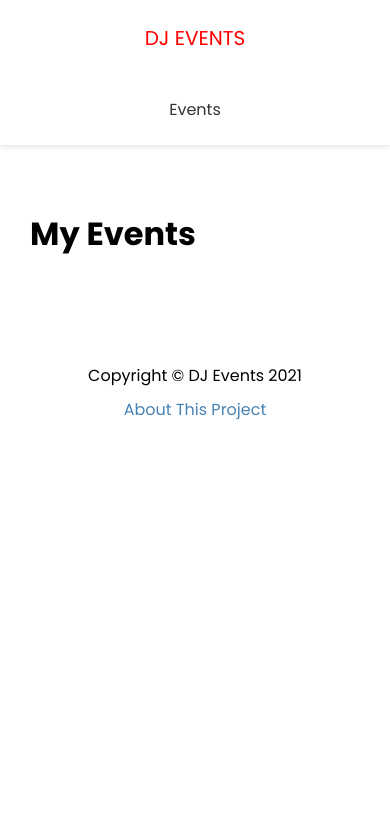
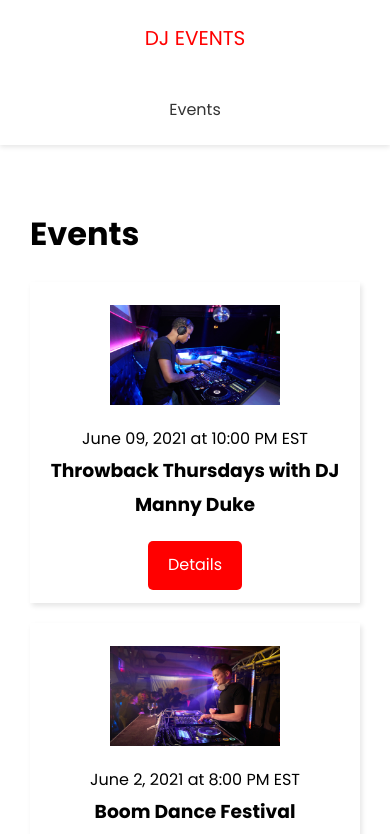
Before and after one commit to harshpandey002/next-events, a Next.js app: page /events in a window 390 px wide. Shown: the top 834 px of the page. Built offline with nearby package versions, Linux system fonts and the light colour scheme; no server answers.

Commit message:
Displaying Events

```diff
--- /dev/null
+++ b/components/EventItem.js
@@ -0,0 +1,31 @@
+import Link from "next/link";
+import Image from "next/image";
+import styles from "@/styles/EventItem.module.css";
+
+function EventItem({ evt }) {
+  return (
+    <div className={styles.event}>
+      <div className={styles.img}>
+        <Image
+          src={evt.image ? evt.image : "/images/event-default.png"}
+          width={170}
+          height={100}
+        />
+      </div>
+      <div className={styles.info}>
+        <span>
+          {evt.date} at {evt.time}
+        </span>
+        <h3>{evt.name}</h3>
+      </div>
+
+      <div className={styles.link}>
+        <Link href={`/events/${evt.slug}`}>
+          <a className="btn">Details</a>
+        </Link>
+      </div>
+    </div>
+  );
+}
+
+export default EventItem;
--- a/pages/events/index.js
+++ b/pages/events/index.js
@@ -1,11 +1,37 @@
 import Layout from "@/components/Layout";
+import { API_URL } from "@/config/index";
+import EventItem from "@/components/EventItem";
 
-function EventsPage() {
+export default function EventsPage({ events }) {
   return (
     <Layout>
-      <h1>My Events</h1>
+      <h1>Events</h1>
+      {events.length === 0 && <h3>No events to show</h3>}
+
+      {events.map((evt) => (
+        <EventItem key={evt.id} evt={evt} />
+      ))}
     </Layout>
   );
 }
 
-export default EventsPage;
+export async function getStaticProps() {
+  const res = await fetch(`${API_URL}/api/events`);
+  const events = await res.json();
+
+  return {
+    props: { events },
+    revalidate: 1, // If something changes, this will update with an delay of 1sec
+  };
+}
+
+// export async function getServerSideProps() {
+//   const res = await fetch(`${API_URL}/api/events`);
+//   const events = await res.json();
+
+//   // console.log(events); // This will log in terminal coz this runs in server
+
+//   return {
+//     props: { events },
+//   };
+// }
--- /dev/null
+++ b/styles/EventItem.module.css
@@ -0,0 +1,28 @@
+.event {
+  display: flex;
+  justify-content: space-between;
+  align-items: center;
+  margin: 20px 0;
+  padding: 13px;
+  box-shadow: 2px 3px 5px rgba(0, 0, 0, 0.1);
+}
+
+.img {
+  flex: 1;
+  margin: 10px;
+}
+
+.info {
+  flex: 2;
+}
+
+@media (max-width: 600px) {
+  .event {
+    flex-direction: column;
+    text-align: center;
+  }
+
+  .info {
+    margin-bottom: 20px;
+  }
+}
```
Also changed, not shown: pages/index.js (+24 -10 lines).
